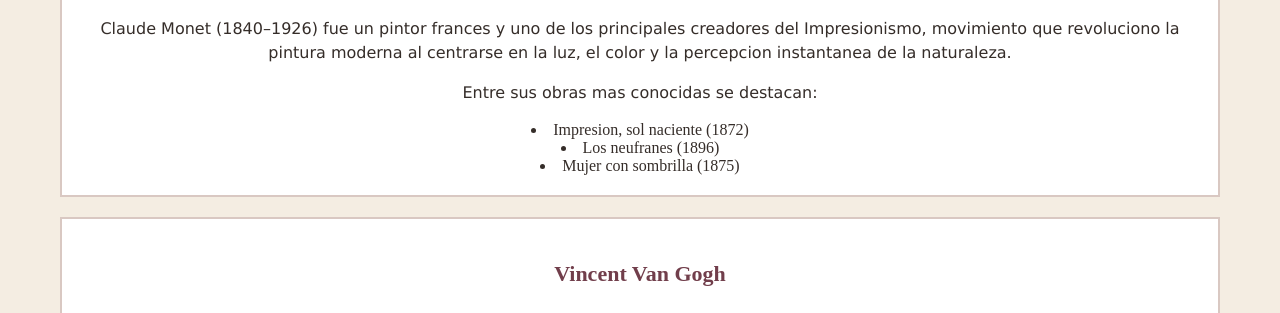
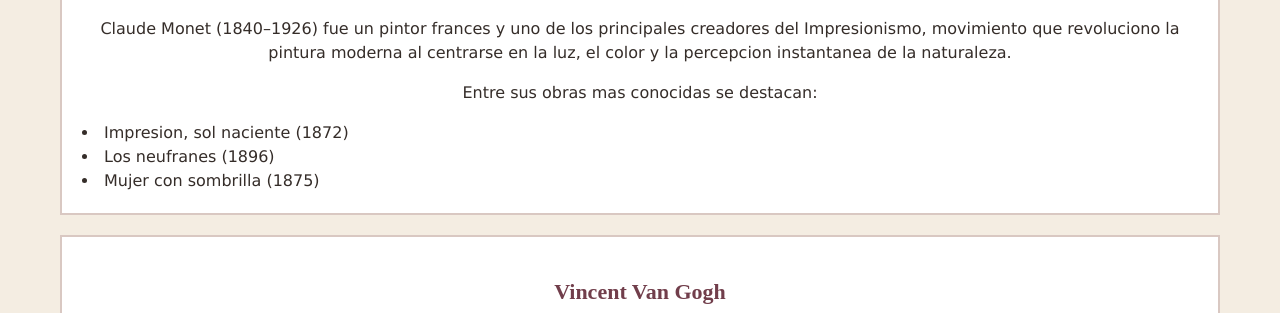
Before and after one commit to guadalupedi0/tp-final-diclemente-guadalupe-4C, a plain HTML site: page artistas.html in a window 1280 px wide. Shown: the part 890-1203 px from the top of the page. Drawn offline with Linux system fonts and the light colour scheme; grey boxes are pictures that could not be loaded.

Commit message:
edite el css li

```diff
--- a/style.css
+++ b/style.css
@@ -157,3 +157,10 @@ main h2 {
     text-align: center;
     line-height: 1.5;
 }
+
+li {
+   font-family: Verdana, Geneva, Tahoma, sans-serif;
+    color: #352D29;
+    text-align: left;
+    line-height: 1.5;
+}
```
